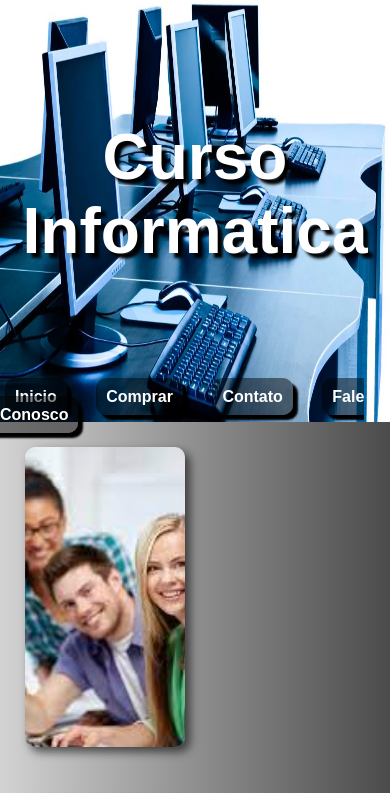
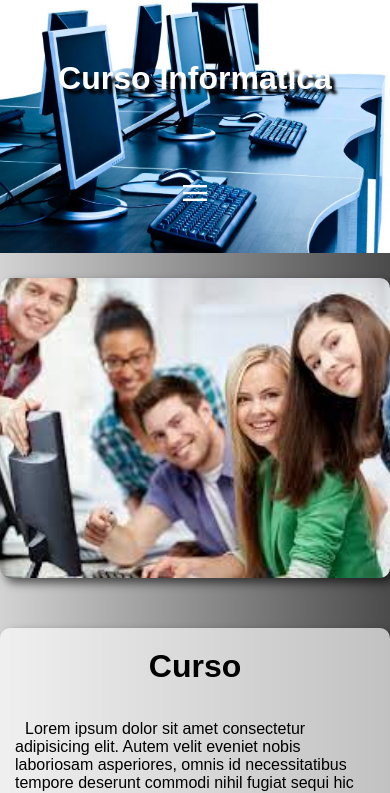
Before and after one commit to hgz13/projeto-info, a plain HTML site: page index.html in a window 390 px wide. Shown: the top 793 px of the page. Drawn offline with nearby package versions, Linux system fonts and the light colour scheme.

Commit message:
Update style.css

```diff
--- a/style.css
+++ b/style.css
@@ -19,7 +19,6 @@ header {
     background-image: url(imagens/comp-img.webp);
     background-repeat: no-repeat;
     background-size: 103% 100%;
-
     margin: auto;
 
 }
@@ -161,3 +160,43 @@ footer {
 #menu {
     display: none;
 }
+
+@media screen and (max-width:550px) {
+    header {
+        height: 30%;
+    }
+
+    #principal {
+        font-size: 2em;
+        padding-top: 60px;
+    }
+
+    #menu {
+        display: block;
+        text-align: center;
+        margin-top: 80px;
+        font-size: 2em;
+        cursor: pointer;
+    }
+
+    nav {
+        display: none;
+        margin-top: 80px;
+    }
+
+    a {
+        display: block;
+        background-color: black;
+        border: 1px solid white;
+        border-radius: none;
+    }
+
+    .imagem {
+        display: block;
+        width: 100%;
+        margin-left: auto;
+    }
+
+
+
+}
```
